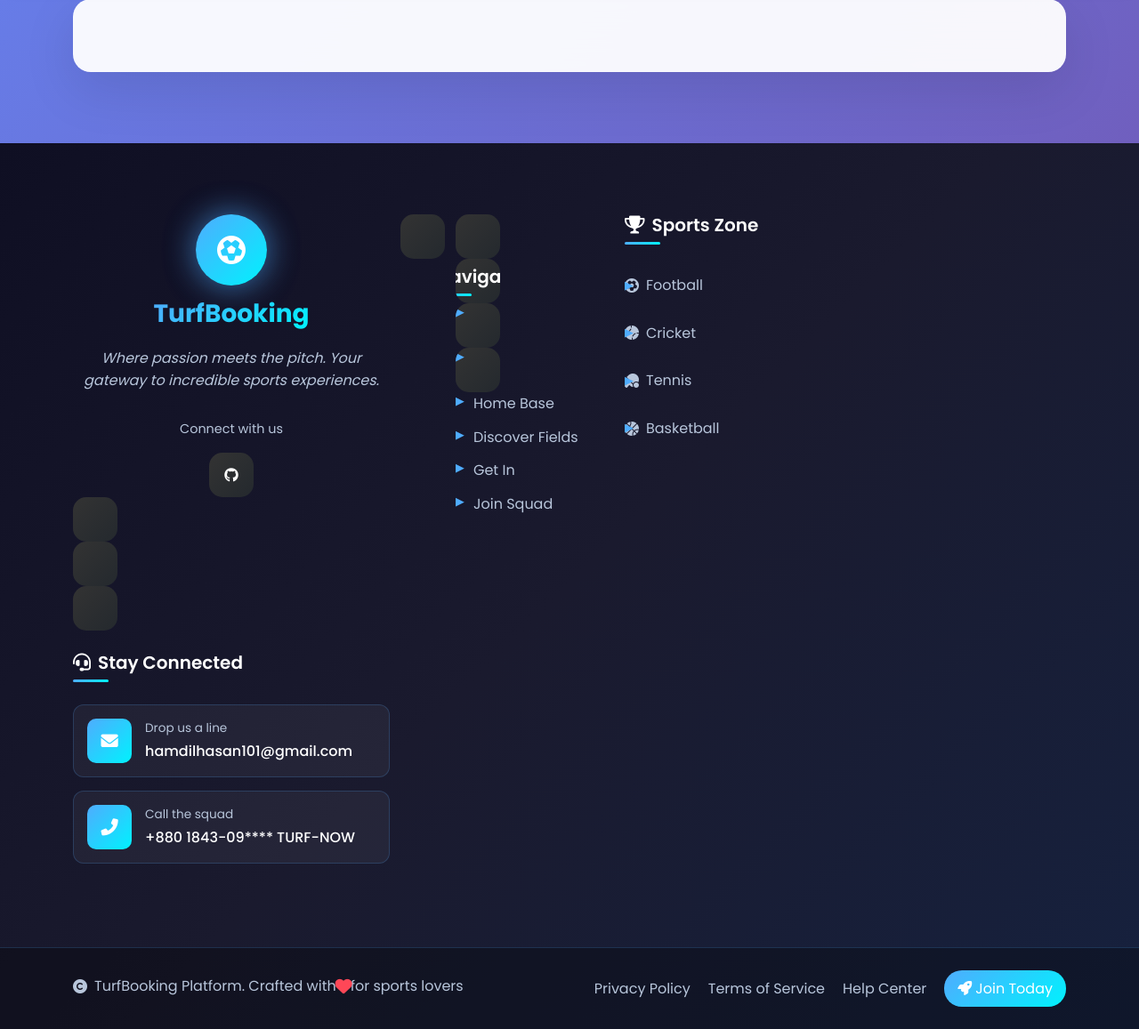
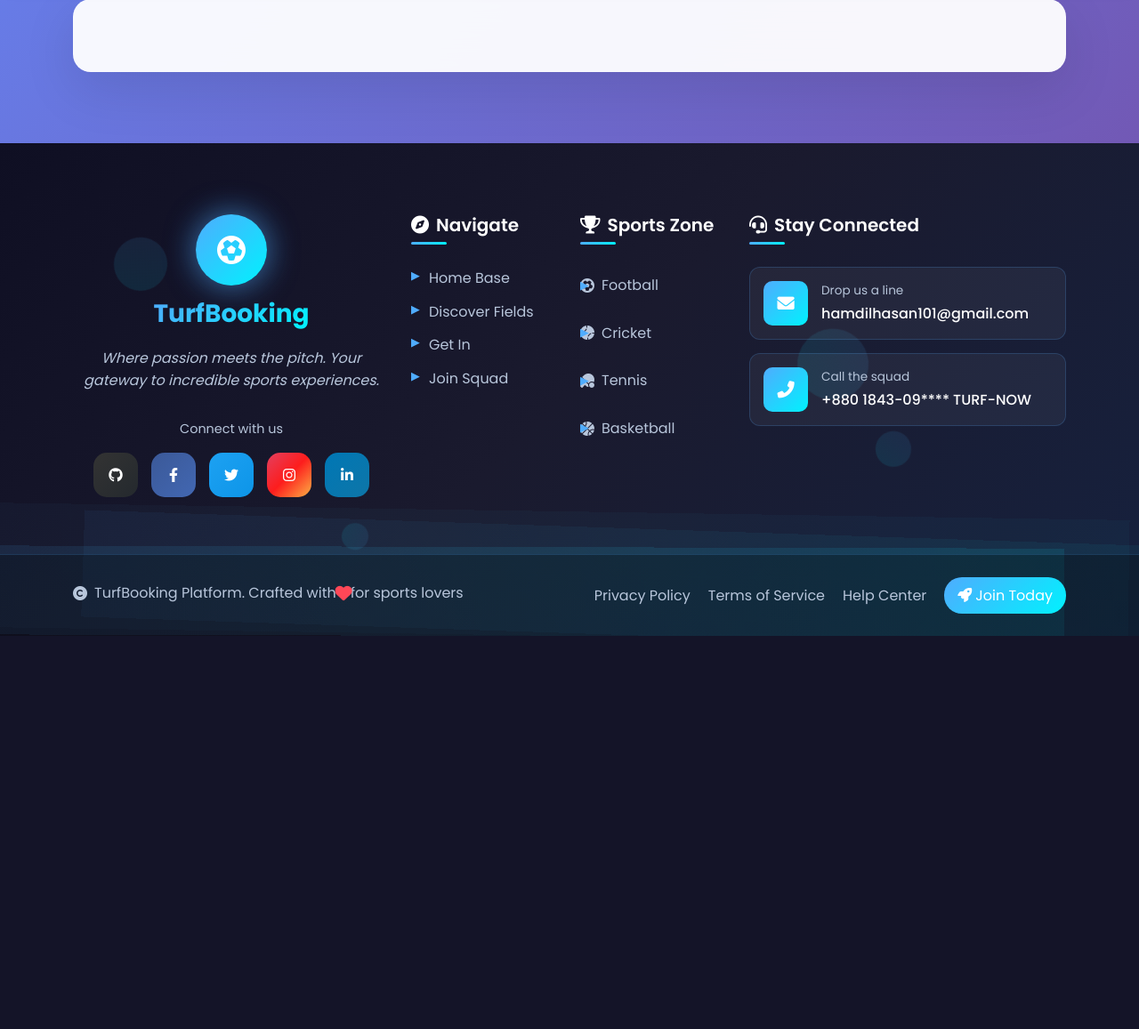
Before and after one commit to ENiGMA-101/Arena-Finder_book-my-field, a Django app: template templates/base.html in a window 1280 px wide. Shown: the part 103-1260 px from the top of the page at 89% size. After the commit the page ends 818 px from the top, so only its background shows below. Run offline with Django 4.2, Linux system fonts and the light colour scheme; the template is opened without the code that fills it, so the values that code supplies are empty.

Commit message:
Enhance footer with animations and social links
Added animated background and floating elements to the footer. Enhanced social links with additional platforms and improved styling for the footer.

```diff
--- a/templates/base.html
+++ b/templates/base.html
@@ -157,7 +157,19 @@
 
     <!-- Ultra Cool Footer -->
     <footer class="cool-footer">
-        <!-- Main Footer Content -->
+        <!-- Animated Background -->
+        <div class="footer-bg">
+            <div class="wave wave1"></div>
+            <div class="wave wave2"></div>
+            <div class="wave wave3"></div>
+            <div class="floating-elements">
+                <div class="float-ball ball1"></div>
+                <div class="float-ball ball2"></div>
+                <div class="float-ball ball3"></div>
+                <div class="float-ball ball4"></div>
+            </div>
+        </div>
+
         <div class="footer-content">
             <div class="container">
                 <div class="row">
@@ -172,13 +184,29 @@
                             </div>
                             <p class="brand-tagline">Where passion meets the pitch. Your gateway to incredible sports experiences.</p>
 
-                            <!-- Social Links with cool effects -->
                             <div class="social-container">
                                 <span class="social-label">Connect with us</span>
                                 <div class="social-links">
                                     <a href="https://github.com/ENiGMA-101/Arena-Finder-book-my-field-" target="_blank" class="social-link github">
                                         <i class="fab fa-github"></i>
                                         <span class="tooltip">GitHub</span>
+                                    </a>
+                                    <a href="#" class="social-link facebook">
+                                        <i class="fab fa-facebook-f"></i>
+                                        <span class="tooltip">Facebook</span>
+                                    </a>
+                                    <a href="#" class="social-link twitter">
+                                        <i class="fab fa-twitter"></i>
+                                        <span class="tooltip">Twitter</span>
+                                    </a>
+                                    <a href="#" class="social-link instagram">
+                                        <i class="fab fa-instagram"></i>
+                                        <span class="tooltip">Instagram</span>
+                                    </a>
+                                    <a href="#" class="social-link linkedin">
+                                        <i class="fab fa-linkedin-in"></i>
+                                        <span class="tooltip">LinkedIn</span>
+                                    </a>
                                 </div>
                             </div>
                         </div>
@@ -317,7 +345,9 @@
     <!-- Scripts -->
     <script src="https://cdn.jsdelivr.net/npm/bootstrap@5.1.3/dist/js/bootstrap.bundle.min.js"></script>
 
+    <!-- Custom Scripts -->
     <script>
+        // Scroll to top with rocket effect
         const scrollBtn = document.getElementById('scrollTopBtn');
 
         window.addEventListener('scroll', () => {
@@ -340,6 +370,7 @@
             }, 1000);
         });
 
+        // Auto-hide alerts
         document.addEventListener('DOMContentLoaded', () => {
             const alerts = document.querySelectorAll('.alert');
             alerts.forEach(alert => {
@@ -350,6 +381,7 @@
             });
         });
 
+        // Animate floating balls
         const balls = document.querySelectorAll('.float-ball');
         balls.forEach((ball, index) => {
             ball.style.animationDelay = `${index * 0.5}s`;
@@ -357,6 +389,7 @@
     </script>
 
     <style>
+        /* Enhanced Navigation */
         .navbar {
             background: linear-gradient(135deg, rgba(0, 0, 0, 0.95), rgba(30, 30, 30, 0.95)) !important;
             backdrop-filter: blur(15px);
@@ -399,6 +432,7 @@
             margin-top: 2px;
         }
 
+        /* Ultra Cool Footer Styles */
         .cool-footer {
             position: relative;
             background: linear-gradient(135deg, #0f0f23 0%, #1a1a2e 50%, #16213e 100%);
@@ -406,6 +440,7 @@
             margin-top: 80px;
         }
 
+        /* Animated Background */
         .footer-bg {
             position: absolute;
             top: 0;
@@ -443,6 +478,7 @@
             50% { transform: translateX(100px) rotate(2deg); }
         }
 
+        /* Floating Elements */
         .float-ball {
             position: absolute;
             border-radius: 50%;
@@ -461,6 +497,7 @@
             50% { transform: translateY(-20px) rotate(180deg); }
         }
 
+        /* Footer Content */
         .footer-content {
             position: relative;
             z-index: 2;
@@ -468,6 +505,7 @@
             color: #ffffff;
         }
 
+        /* Brand Section */
         .footer-brand {
             text-align: center;
         }
@@ -514,6 +552,7 @@
             line-height: 1.6;
         }
 
+        /* Social Links */
         .social-container {
             text-align: center;
         }
@@ -555,6 +594,11 @@
             transition: all 0.4s ease;
             z-index: -1;
         }
+
+        .social-link.facebook::before { background: linear-gradient(135deg, #3b5998, #4267B2); }
+        .social-link.twitter::before { background: linear-gradient(135deg, #1da1f2, #0d95e8); }
+        .social-link.instagram::before { background: linear-gradient(135deg, #e4405f, #fd1d1d, #fcb045); }
+        .social-link.linkedin::before { background: linear-gradient(135deg, #0077b5, #0e76a8); }
         .social-link.github::before { background: linear-gradient(135deg, #333, #24292e); }
 
         .social-link:hover {
@@ -582,6 +626,7 @@
             bottom: -30px;
         }
 
+        /* Footer Sections */
         .footer-section {
             margin-bottom: 30px;
         }
@@ -605,6 +650,7 @@
             border-radius: 2px;
         }
 
+        /* Footer Links */
         .footer-links {
             list-style: none;
             padding: 0;
@@ -641,6 +687,7 @@
             color: #00f2fe;
         }
 
+        /* Sports Links */
         .sports-links a {
             display: flex;
             align-items: center;
@@ -654,6 +701,7 @@
             padding-left: 15px;
         }
 
+        /* Contact Cards */
         .contact-cards {
             margin-bottom: 30px;
         }
@@ -704,6 +752,7 @@
             font-weight: 500;
         }
 
+        /* User Status Card */
         .user-status-card {
             background: linear-gradient(135deg, rgba(79, 172, 254, 0.1), rgba(0, 242, 254, 0.1));
             border: 1px solid rgba(79, 172, 254, 0.3);
@@ -740,6 +789,7 @@
             color: white;
         }
 
+        /* Footer Bottom */
         .footer-bottom {
             background: rgba(0, 0, 0, 0.3);
             border-top: 1px solid rgba(79, 172, 254, 0.2);
@@ -824,6 +874,7 @@
             box-shadow: 0 8px 20px rgba(79, 172, 254, 0.3);
         }
 
+        /* Floating Action Button */
         .floating-action {
             position: fixed;
             bottom: 30px;
@@ -888,6 +939,7 @@
             bottom: 75px;
         }
 
+        /* Responsive Design */
         @media (max-width: 768px) {
             .footer-content {
                 padding: 60px 0 30px;
```
